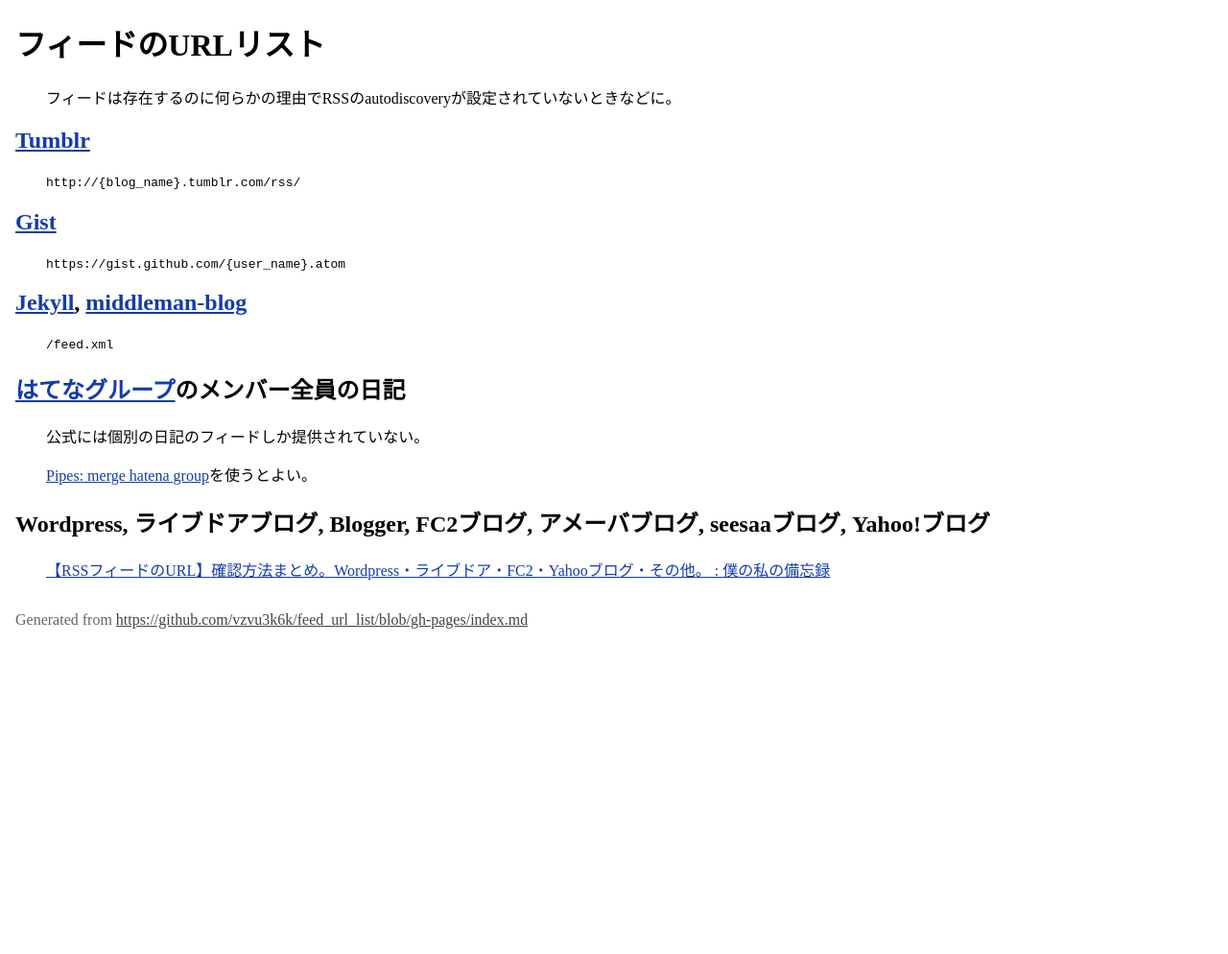
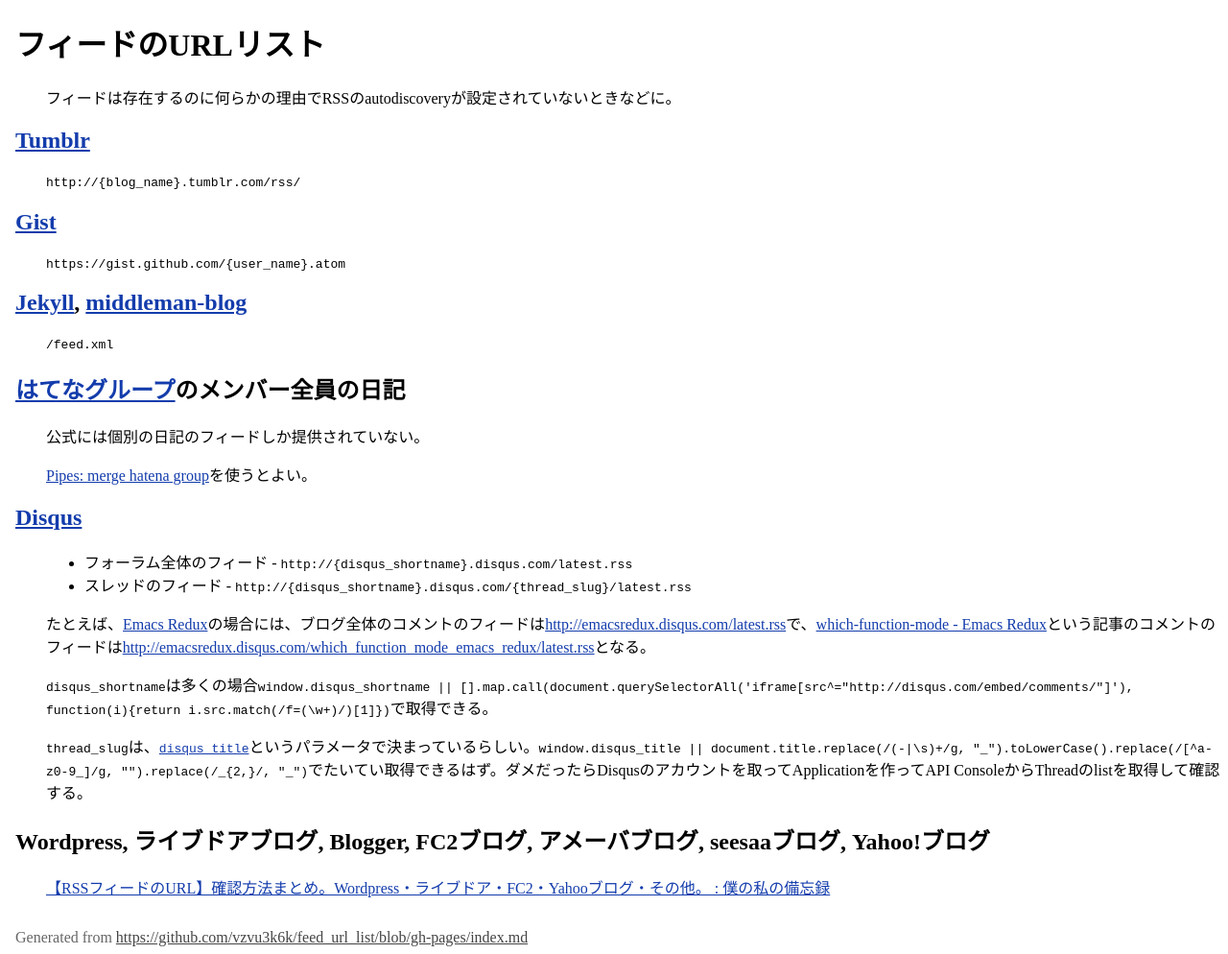
Before and after one commit to vzvu3k6k/feed_url_list, a Jekyll site: the page built from index.md, in a window 1280 px wide. Shown: the whole page at 96% size. Built offline with Jekyll 4.4.1, drawn with Linux system fonts in a browser that asks for light colours; before the commit the page ends 900 px from its top, so only the background shows below that.

Commit message:
Add disqus

```diff
--- a/index.md
+++ b/index.md
@@ -25,6 +25,17 @@ title: フィードのURLリスト
 
 [Pipes: merge hatena group](http://pipes.yahoo.com/pipes/pipe.info?_id=TssmX7bb2xGYLar_l7okhQ)を使うとよい。
 
+## [Disqus](https://disqus.com/)
+
+* フォーラム全体のフィード - `http://{disqus_shortname}.disqus.com/latest.rss`
+* スレッドのフィード - `http://{disqus_shortname}.disqus.com/{thread_slug}/latest.rss`
+
+たとえば、[Emacs Redux](http://emacsredux.com/)の場合には、ブログ全体のコメントのフィードは[http://emacsredux.disqus.com/latest.rss](http://emacsredux.disqus.com/latest.rss)で、[which-function-mode - Emacs Redux](http://emacsredux.com/blog/2014/04/05/which-function-mode/)という記事のコメントのフィードは[http://emacsredux.disqus.com/which_function_mode_emacs_redux/latest.rss](http://emacsredux.disqus.com/which_function_mode_emacs_redux/latest.rss)となる。
+
+`disqus_shortname`は多くの場合`window.disqus_shortname || [].map.call(document.querySelectorAll('iframe[src^="http://disqus.com/embed/comments/"]'), function(i){return i.src.match(/f=(\w+)/)[1]})`で取得できる。
+
+`thread_slug`は、[`disqus_title`](http://help.disqus.com/customer/portal/articles/472098-javascript-configuration-variables#disqus_identifier)というパラメータで決まっているらしい。`window.disqus_title || document.title.replace(/(-|\s)+/g, "_").toLowerCase().replace(/[^a-z0-9_]/g, "").replace(/_{2,}/, "_")`でたいてい取得できるはず。ダメだったらDisqusのアカウントを取ってApplicationを作ってAPI ConsoleからThreadのlistを取得して確認する。
+
 ## Wordpress, ライブドアブログ, Blogger, FC2ブログ, アメーバブログ, seesaaブログ, Yahoo!ブログ
 
 [【RSSフィードのURL】確認方法まとめ。Wordpress・ライブドア・FC2・Yahooブログ・その他。 : 僕の私の備忘録](http://blog.livedoor.jp/net_scope-diary/archives/7295120.html)
```
